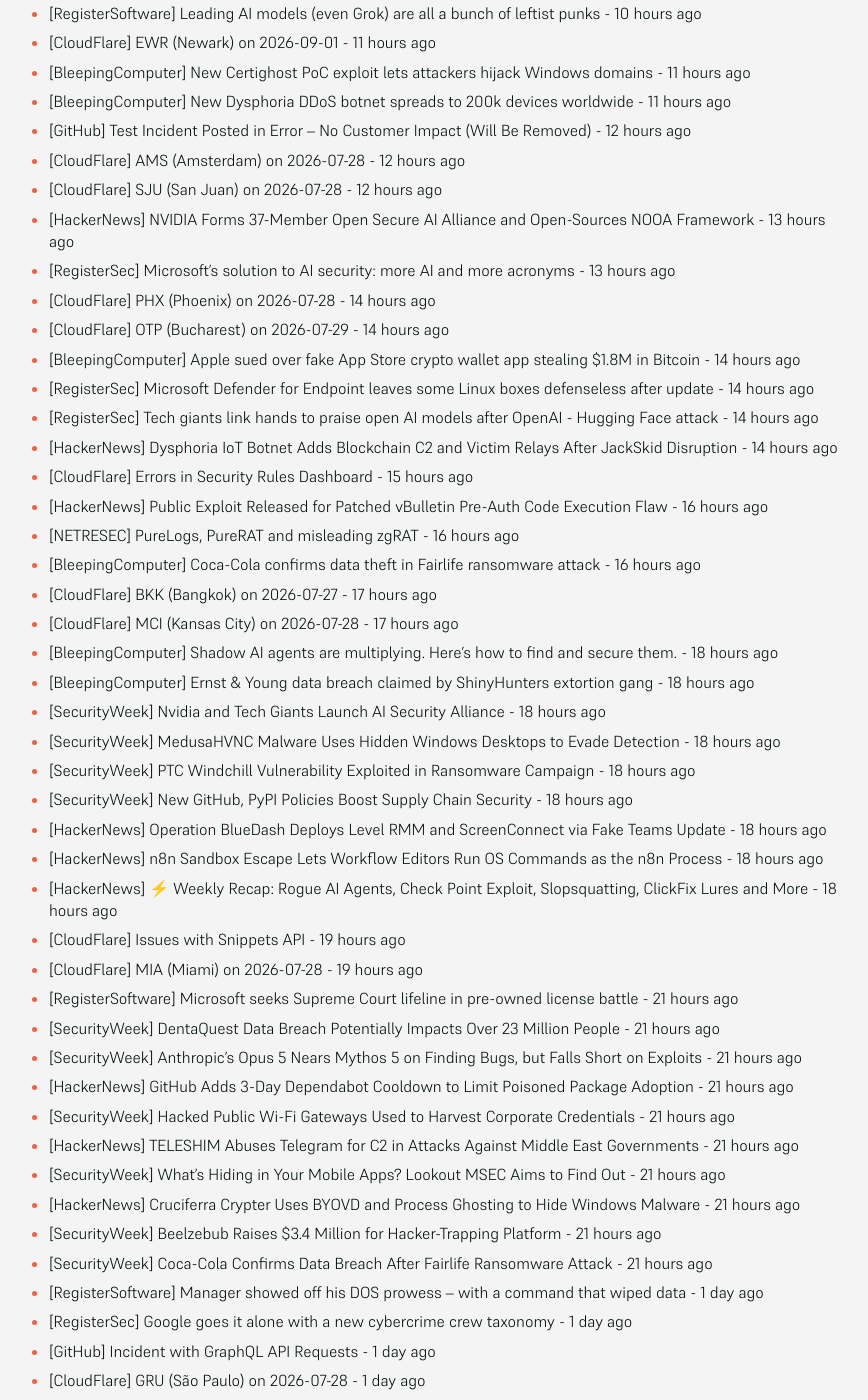
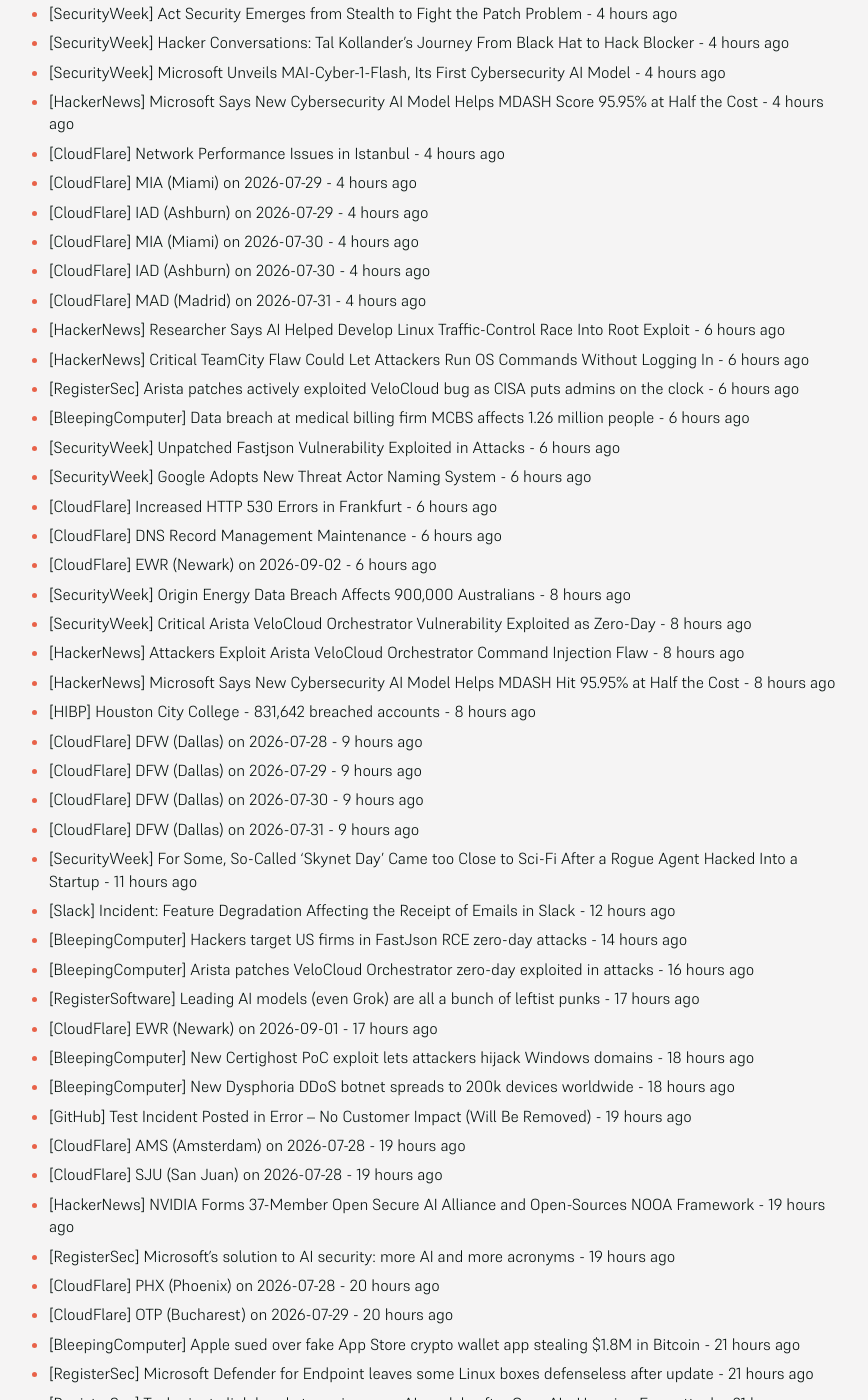
Before and after one commit to SecOpsNews/news, a Jekyll site: the page built from index.md, in a window 1280 px wide and 1400 px high, scrolled down 765 px. Shown: the whole window, without its empty margins (215-1083 px from the left). Built offline with Jekyll 4.4.1, drawn with Linux system fonts in a browser that asks for light colours; some of the changed text lies outside the part shown.

Commit message:
New Feed

```diff
--- a/index.md
+++ b/index.md
@@ -9,64 +9,96 @@ description: Latest Updates
 
 <!-- SecOps start -->
 
-- [CloudFlare] Increased HTTP 530 Errors in Frankfurt - 12 minutes ago
-- [CloudFlare] DNS Record Management Maintenance - 12 minutes ago
-- [CloudFlare] EWR (Newark) on 2026-09-02 - 12 minutes ago
-- [SecurityWeek] Origin Energy Data Breach Affects 900,000 Australians - 2 hours ago
-- [SecurityWeek] Critical Arista VeloCloud Orchestrator Vulnerability Exploited as Zero-Day - 2 hours ago
-- [HackerNews] Attackers Exploit Arista VeloCloud Orchestrator Command Injection Flaw - 2 hours ago
-- [HackerNews] Microsoft Says New Cybersecurity AI Model Helps MDASH Hit 95.95% at Half the Cost - 2 hours ago
-- [HIBP] Houston City College - 831,642 breached accounts - 2 hours ago
-- [CloudFlare] DFW (Dallas) on 2026-07-28 - 3 hours ago
-- [CloudFlare] DFW (Dallas) on 2026-07-29 - 3 hours ago
-- [CloudFlare] DFW (Dallas) on 2026-07-30 - 3 hours ago
-- [CloudFlare] DFW (Dallas) on 2026-07-31 - 3 hours ago
-- [SecurityWeek] For Some, So-Called ‘Skynet Day’ Came too Close to Sci-Fi After a Rogue Agent Hacked Into a Startup - 5 hours ago
-- [Slack] Incident: Feature Degradation Affecting the Receipt of Emails in Slack - 5 hours ago
-- [BleepingComputer] Hackers target US firms in FastJson RCE zero-day attacks - 8 hours ago
-- [BleepingComputer] Arista patches VeloCloud Orchestrator zero-day exploited in attacks - 9 hours ago
-- [RegisterSoftware] Leading AI models (even Grok) are all a bunch of leftist punks - 10 hours ago
-- [CloudFlare] EWR (Newark) on 2026-09-01 - 11 hours ago
-- [BleepingComputer] New Certighost PoC exploit lets attackers hijack Windows domains - 11 hours ago
-- [BleepingComputer] New Dysphoria DDoS botnet spreads to 200k devices worldwide - 11 hours ago
-- [GitHub] Test Incident Posted in Error – No Customer Impact (Will Be Removed) - 12 hours ago
-- [CloudFlare] AMS (Amsterdam) on 2026-07-28 - 12 hours ago
-- [CloudFlare] SJU (San Juan) on 2026-07-28 - 12 hours ago
-- [HackerNews] NVIDIA Forms 37-Member Open Secure AI Alliance and Open-Sources NOOA Framework - 13 hours ago
-- [RegisterSec] Microsoft's solution to AI security: more AI and more acronyms - 13 hours ago
-- [CloudFlare] PHX (Phoenix) on 2026-07-28 - 14 hours ago
-- [CloudFlare] OTP (Bucharest) on 2026-07-29 - 14 hours ago
-- [BleepingComputer] Apple sued over fake App Store crypto wallet app stealing $1.8M in Bitcoin - 14 hours ago
-- [RegisterSec] Microsoft Defender for Endpoint leaves some Linux boxes defenseless after update - 14 hours ago
-- [RegisterSec] Tech giants link hands to praise open AI models after OpenAI - Hugging Face attack - 14 hours ago
-- [HackerNews] Dysphoria IoT Botnet Adds Blockchain C2 and Victim Relays After JackSkid Disruption - 14 hours ago
-- [CloudFlare] Errors in Security Rules Dashboard - 15 hours ago
-- [HackerNews] Public Exploit Released for Patched vBulletin Pre-Auth Code Execution Flaw - 16 hours ago
-- [NETRESEC] PureLogs, PureRAT and misleading zgRAT - 16 hours ago
-- [BleepingComputer] Coca-Cola confirms data theft in Fairlife ransomware attack - 16 hours ago
-- [CloudFlare] BKK (Bangkok) on 2026-07-27 - 17 hours ago
-- [CloudFlare] MCI (Kansas City) on 2026-07-28 - 17 hours ago
-- [BleepingComputer] Shadow AI agents are multiplying. Here's how to find and secure them. - 18 hours ago
-- [BleepingComputer] Ernst & Young data breach claimed by ShinyHunters extortion gang - 18 hours ago
-- [SecurityWeek] Nvidia and Tech Giants Launch AI Security Alliance - 18 hours ago
-- [SecurityWeek] MedusaHVNC Malware Uses Hidden Windows Desktops to Evade Detection - 18 hours ago
-- [SecurityWeek] PTC Windchill Vulnerability Exploited in Ransomware Campaign - 18 hours ago
-- [SecurityWeek] New GitHub, PyPI Policies Boost Supply Chain Security - 18 hours ago
-- [HackerNews] Operation BlueDash Deploys Level RMM and ScreenConnect via Fake Teams Update - 18 hours ago
-- [HackerNews] n8n Sandbox Escape Lets Workflow Editors Run OS Commands as the n8n Process - 18 hours ago
-- [HackerNews] ⚡ Weekly Recap: Rogue AI Agents, Check Point Exploit, Slopsquatting, ClickFix Lures and More - 18 hours ago
-- [CloudFlare] Issues with Snippets API - 19 hours ago
-- [CloudFlare] MIA (Miami) on 2026-07-28 - 19 hours ago
-- [RegisterSoftware] Microsoft seeks Supreme Court lifeline in pre-owned license battle - 21 hours ago
-- [SecurityWeek] DentaQuest Data Breach Potentially Impacts Over 23 Million People - 21 hours ago
-- [SecurityWeek] Anthropic’s Opus 5 Nears Mythos 5 on Finding Bugs, but Falls Short on Exploits - 21 hours ago
-- [HackerNews] GitHub Adds 3-Day Dependabot Cooldown to Limit Poisoned Package Adoption - 21 hours ago
-- [SecurityWeek] Hacked Public Wi-Fi Gateways Used to Harvest Corporate Credentials - 21 hours ago
-- [HackerNews] TELESHIM Abuses Telegram for C2 in Attacks Against Middle East Governments - 21 hours ago
-- [SecurityWeek] What’s Hiding in Your Mobile Apps? Lookout MSEC Aims to Find Out - 21 hours ago
-- [HackerNews] Cruciferra Crypter Uses BYOVD and Process Ghosting to Hide Windows Malware - 21 hours ago
-- [SecurityWeek] Beelzebub Raises $3.4 Million for Hacker-Trapping Platform - 21 hours ago
-- [SecurityWeek] Coca-Cola Confirms Data Breach After Fairlife Ransomware Attack - 21 hours ago
+- [CloudFlare] Elevated errors for Durable Objects in WNAM region - 17 minutes ago
+- [CloudFlare] LHR (London) on 2026-07-29 - 17 minutes ago
+- [CloudFlare] GVA (Geneva) on 2026-07-29 - 17 minutes ago
+- [CloudFlare] CDG (Paris) on 2026-07-29 - 17 minutes ago
+- [CloudFlare] CDG (Paris) on 2026-07-30 - 17 minutes ago
+- [BleepingComputer] Over 24,000 exposed server BMCs leak password hash via decades-old flaw - 1 hour ago
+- [RegisterSec] Uncle Sam needs you to fight for 6G leadership and security, lest Beijing get there first - 1 hour ago
+- [RegisterSec] Charity bank pulls online services over third-party software flaw - 1 hour ago
+- [HackerNews] Nimbus Manticore Deploys NightLedger and Turns Victim Systems Into Covert Relays - 1 hour ago
+- [HackerNews] Critical OpenWrt DHCPv6 Flaw Could Let Unauthenticated Attackers Run Code as Root - 1 hour ago
+- [HackerNews] JFrog Confirms OpenAI Models Exploited Artifactory Zero-Day Before Hugging Face Breach - 1 hour ago
+- [SecurityWeek] OT Security Startup Frenos Raises $1.52 Million - 1 hour ago
+- [CloudFlare] TXL (Berlin) on 2026-07-28 - 2 hours ago
+- [CloudFlare] ATL (Atlanta) on 2026-07-28 - 2 hours ago
+- [CloudFlare] BCN (Barcelona) on 2026-07-30 - 2 hours ago
+- [SecurityWeek] Hush Security Raises $30 Million for AI Agent Governance - 4 hours ago
+- [SecurityWeek] Act Security Emerges from Stealth to Fight the Patch Problem - 4 hours ago
+- [SecurityWeek] Hacker Conversations: Tal Kollander’s Journey From Black Hat to Hack Blocker - 4 hours ago
+- [SecurityWeek] Microsoft Unveils MAI-Cyber-1-Flash, Its First Cybersecurity AI Model - 4 hours ago
+- [HackerNews] Microsoft Says New Cybersecurity AI Model Helps MDASH Score 95.95% at Half the Cost - 4 hours ago
+- [CloudFlare] Network Performance Issues in Istanbul - 4 hours ago
+- [CloudFlare] MIA (Miami) on 2026-07-29 - 4 hours ago
+- [CloudFlare] IAD (Ashburn) on 2026-07-29 - 4 hours ago
+- [CloudFlare] MIA (Miami) on 2026-07-30 - 4 hours ago
+- [CloudFlare] IAD (Ashburn) on 2026-07-30 - 4 hours ago
+- [CloudFlare] MAD (Madrid) on 2026-07-31 - 4 hours ago
+- [HackerNews] Researcher Says AI Helped Develop Linux Traffic-Control Race Into Root Exploit - 6 hours ago
+- [HackerNews] Critical TeamCity Flaw Could Let Attackers Run OS Commands Without Logging In - 6 hours ago
+- [RegisterSec] Arista patches actively exploited VeloCloud bug as CISA puts admins on the clock - 6 hours ago
+- [BleepingComputer] Data breach at medical billing firm MCBS affects 1.26 million people - 6 hours ago
+- [SecurityWeek] Unpatched Fastjson Vulnerability Exploited in Attacks - 6 hours ago
+- [SecurityWeek] Google Adopts New Threat Actor Naming System - 6 hours ago
+- [CloudFlare] Increased HTTP 530 Errors in Frankfurt - 6 hours ago
+- [CloudFlare] DNS Record Management Maintenance - 6 hours ago
+- [CloudFlare] EWR (Newark) on 2026-09-02 - 6 hours ago
+- [SecurityWeek] Origin Energy Data Breach Affects 900,000 Australians - 8 hours ago
+- [SecurityWeek] Critical Arista VeloCloud Orchestrator Vulnerability Exploited as Zero-Day - 8 hours ago
+- [HackerNews] Attackers Exploit Arista VeloCloud Orchestrator Command Injection Flaw - 8 hours ago
+- [HackerNews] Microsoft Says New Cybersecurity AI Model Helps MDASH Hit 95.95% at Half the Cost - 8 hours ago
+- [HIBP] Houston City College - 831,642 breached accounts - 8 hours ago
+- [CloudFlare] DFW (Dallas) on 2026-07-28 - 9 hours ago
+- [CloudFlare] DFW (Dallas) on 2026-07-29 - 9 hours ago
+- [CloudFlare] DFW (Dallas) on 2026-07-30 - 9 hours ago
+- [CloudFlare] DFW (Dallas) on 2026-07-31 - 9 hours ago
+- [SecurityWeek] For Some, So-Called ‘Skynet Day’ Came too Close to Sci-Fi After a Rogue Agent Hacked Into a Startup - 11 hours ago
+- [Slack] Incident: Feature Degradation Affecting the Receipt of Emails in Slack - 12 hours ago
+- [BleepingComputer] Hackers target US firms in FastJson RCE zero-day attacks - 14 hours ago
+- [BleepingComputer] Arista patches VeloCloud Orchestrator zero-day exploited in attacks - 16 hours ago
+- [RegisterSoftware] Leading AI models (even Grok) are all a bunch of leftist punks - 17 hours ago
+- [CloudFlare] EWR (Newark) on 2026-09-01 - 17 hours ago
+- [BleepingComputer] New Certighost PoC exploit lets attackers hijack Windows domains - 18 hours ago
+- [BleepingComputer] New Dysphoria DDoS botnet spreads to 200k devices worldwide - 18 hours ago
+- [GitHub] Test Incident Posted in Error – No Customer Impact (Will Be Removed) - 19 hours ago
+- [CloudFlare] AMS (Amsterdam) on 2026-07-28 - 19 hours ago
+- [CloudFlare] SJU (San Juan) on 2026-07-28 - 19 hours ago
+- [HackerNews] NVIDIA Forms 37-Member Open Secure AI Alliance and Open-Sources NOOA Framework - 19 hours ago
+- [RegisterSec] Microsoft's solution to AI security: more AI and more acronyms - 19 hours ago
+- [CloudFlare] PHX (Phoenix) on 2026-07-28 - 20 hours ago
+- [CloudFlare] OTP (Bucharest) on 2026-07-29 - 20 hours ago
+- [BleepingComputer] Apple sued over fake App Store crypto wallet app stealing $1.8M in Bitcoin - 21 hours ago
+- [RegisterSec] Microsoft Defender for Endpoint leaves some Linux boxes defenseless after update - 21 hours ago
+- [RegisterSec] Tech giants link hands to praise open AI models after OpenAI - Hugging Face attack - 21 hours ago
+- [HackerNews] Dysphoria IoT Botnet Adds Blockchain C2 and Victim Relays After JackSkid Disruption - 21 hours ago
+- [CloudFlare] Errors in Security Rules Dashboard - 22 hours ago
+- [HackerNews] Public Exploit Released for Patched vBulletin Pre-Auth Code Execution Flaw - 22 hours ago
+- [NETRESEC] PureLogs, PureRAT and misleading zgRAT - 22 hours ago
+- [BleepingComputer] Coca-Cola confirms data theft in Fairlife ransomware attack - 22 hours ago
+- [CloudFlare] BKK (Bangkok) on 2026-07-27 - 23 hours ago
+- [CloudFlare] MCI (Kansas City) on 2026-07-28 - 23 hours ago
+- [BleepingComputer] Shadow AI agents are multiplying. Here's how to find and secure them. - 1 day ago
+- [BleepingComputer] Ernst & Young data breach claimed by ShinyHunters extortion gang - 1 day ago
+- [SecurityWeek] Nvidia and Tech Giants Launch AI Security Alliance - 1 day ago
+- [SecurityWeek] MedusaHVNC Malware Uses Hidden Windows Desktops to Evade Detection - 1 day ago
+- [SecurityWeek] PTC Windchill Vulnerability Exploited in Ransomware Campaign - 1 day ago
+- [SecurityWeek] New GitHub, PyPI Policies Boost Supply Chain Security - 1 day ago
+- [HackerNews] Operation BlueDash Deploys Level RMM and ScreenConnect via Fake Teams Update - 1 day ago
+- [HackerNews] n8n Sandbox Escape Lets Workflow Editors Run OS Commands as the n8n Process - 1 day ago
+- [HackerNews] ⚡ Weekly Recap: Rogue AI Agents, Check Point Exploit, Slopsquatting, ClickFix Lures and More - 1 day ago
+- [CloudFlare] Issues with Snippets API - 1 day ago
+- [CloudFlare] MIA (Miami) on 2026-07-28 - 1 day ago
+- [RegisterSoftware] Microsoft seeks Supreme Court lifeline in pre-owned license battle - 1 day ago
+- [SecurityWeek] DentaQuest Data Breach Potentially Impacts Over 23 Million People - 1 day ago
+- [SecurityWeek] Anthropic’s Opus 5 Nears Mythos 5 on Finding Bugs, but Falls Short on Exploits - 1 day ago
+- [HackerNews] GitHub Adds 3-Day Dependabot Cooldown to Limit Poisoned Package Adoption - 1 day ago
+- [SecurityWeek] Hacked Public Wi-Fi Gateways Used to Harvest Corporate Credentials - 1 day ago
+- [HackerNews] TELESHIM Abuses Telegram for C2 in Attacks Against Middle East Governments - 1 day ago
+- [SecurityWeek] What’s Hiding in Your Mobile Apps? Lookout MSEC Aims to Find Out - 1 day ago
+- [HackerNews] Cruciferra Crypter Uses BYOVD and Process Ghosting to Hide Windows Malware - 1 day ago
+- [SecurityWeek] Beelzebub Raises $3.4 Million for Hacker-Trapping Platform - 1 day ago
+- [SecurityWeek] Coca-Cola Confirms Data Breach After Fairlife Ransomware Attack - 1 day ago
 - [RegisterSoftware] Manager showed off his DOS prowess – with a command that wiped data - 1 day ago
 - [RegisterSec] Google goes it alone with a new cybercrime crew taxonomy - 1 day ago
 - [GitHub] Incident with GraphQL API Requests - 1 day ago
@@ -80,10 +112,6 @@ description: Latest Updates
 - [CloudFlare] CDG (Paris) on 2026-07-31 - 1 day ago
 - [CloudFlare] MRS (Marseille) on 2026-07-28 - 1 day ago
 - [BleepingComputer] GitHub, PyPI add time-based defenses against supply chain attacks - 1 day ago
-- [BleepingComputer] GitHub, PyPI add time-absed defenses against supply chain attacks - 1 day ago
-- [TroyHunt] Weekly Update 514: This Week in Data Breaches - 1 day ago
-- [CloudFlare] TXL (Berlin) on 2026-07-28 - 2 days ago
-- [CloudFlare] DFW (Dallas) on 2026-07-27 - 2 days ago
 
 
 <!-- SecOps end -->
```
